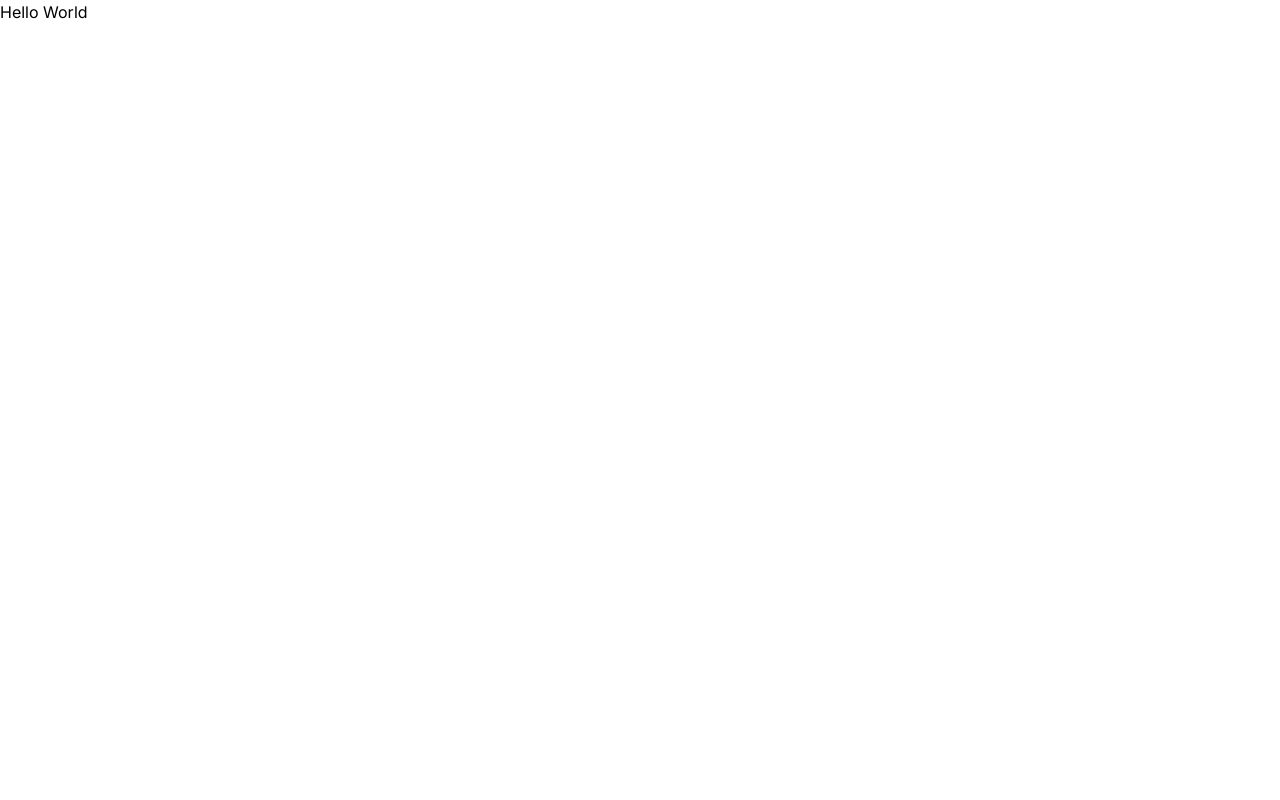
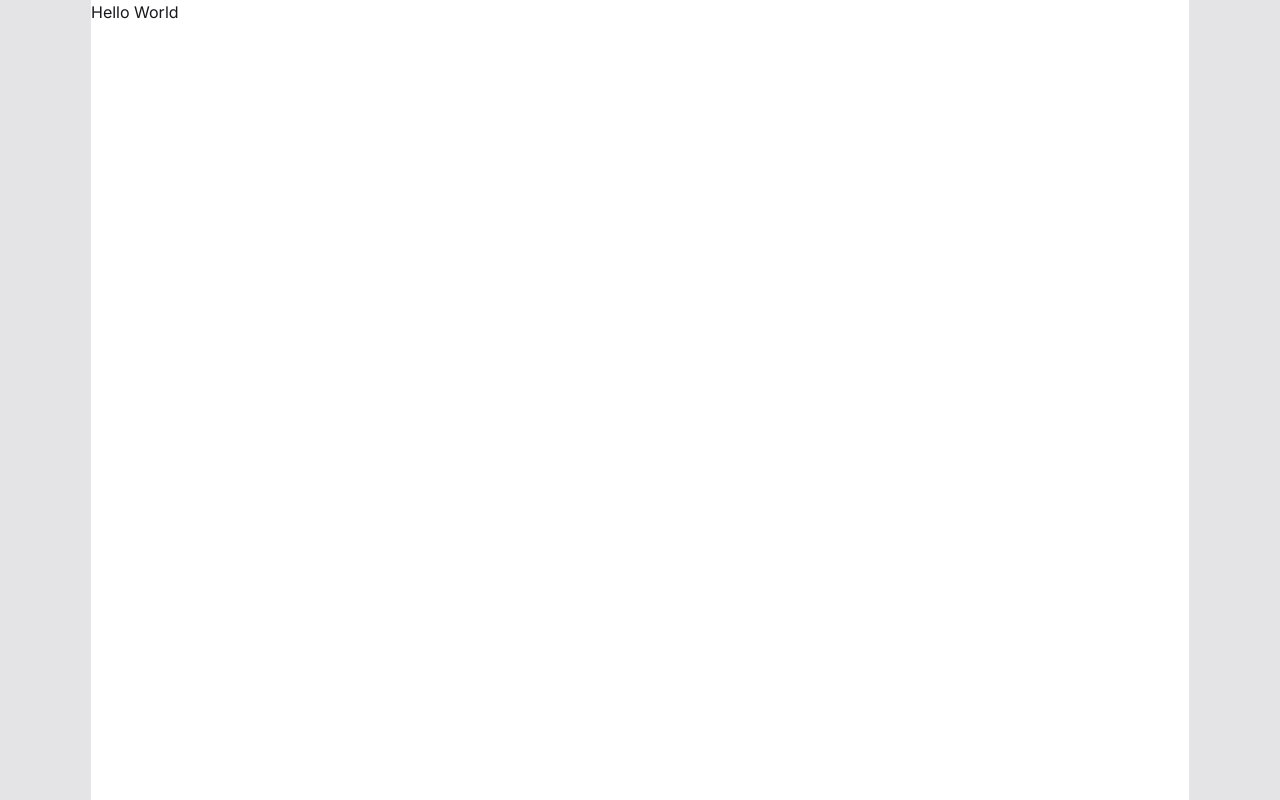
Before and after one commit to williamalowe/next-dockitt, a Next.js app: page / in a window 1280 px wide. Built offline with nearby package versions, Linux system fonts and the light colour scheme.

Commit message:
feat: add container-component

```diff
--- /dev/null
+++ b/src/app/components/container.tsx
@@ -0,0 +1,7 @@
+export default function Container({ children }: { children: React.ReactNode }) {
+  return (
+    <div className="max-w-[1100px] mx-auto bg-white min-h-screen flex flex-col border-l border-r">
+      {children}
+    </div>
+  );
+}
--- a/src/app/layout.tsx
+++ b/src/app/layout.tsx
@@ -1,6 +1,7 @@
 import type { Metadata } from "next";
 import { Inter } from "next/font/google";
 import "./globals.css";
+import Container from "./components/container";
 
 const inter = Inter({ subsets: ["latin"] });
 
@@ -16,7 +17,9 @@
 }>) {
   return (
     <html lang="en">
-      <body className={inter.className}>{children}</body>
+      <body className={`${inter.className} bg-zinc-200 text-zinc-900 min-h-screen`}>
+        <Container>{children}</Container>
+      </body>
     </html>
   );
 }
```
